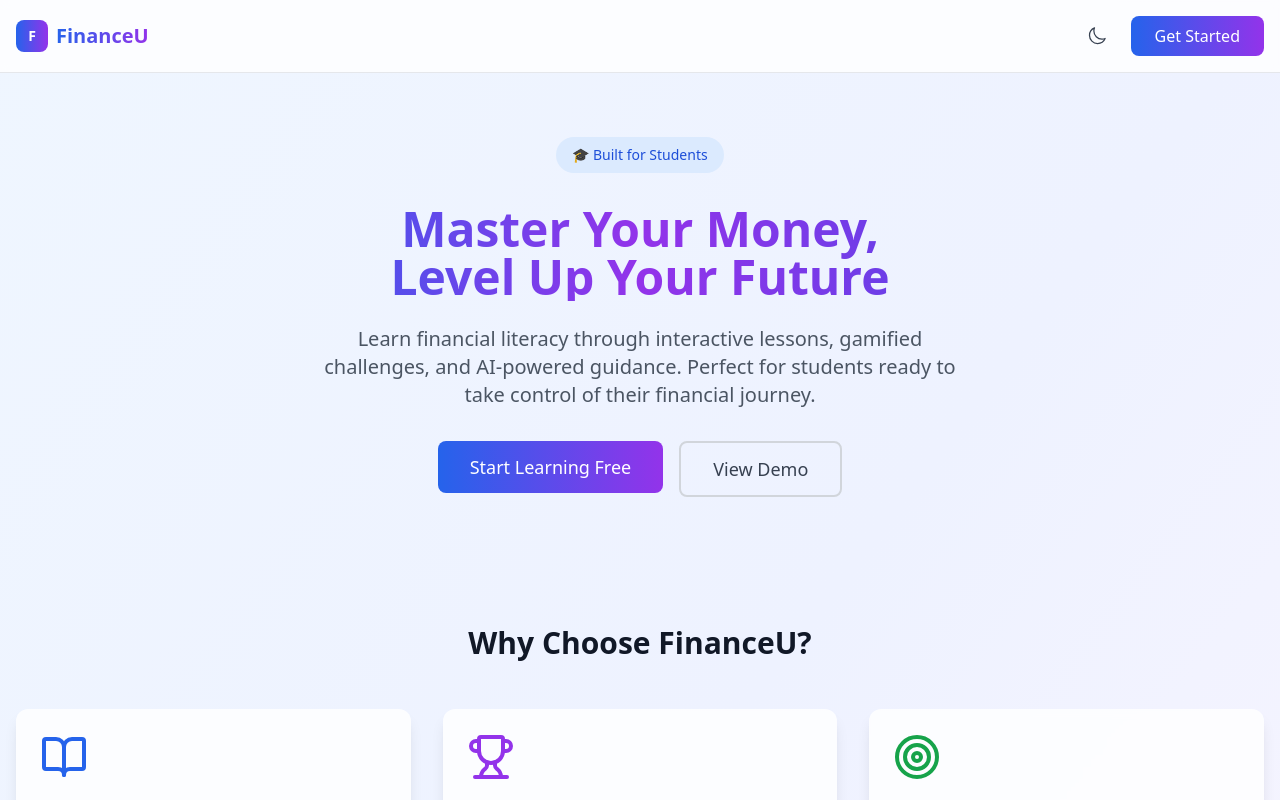
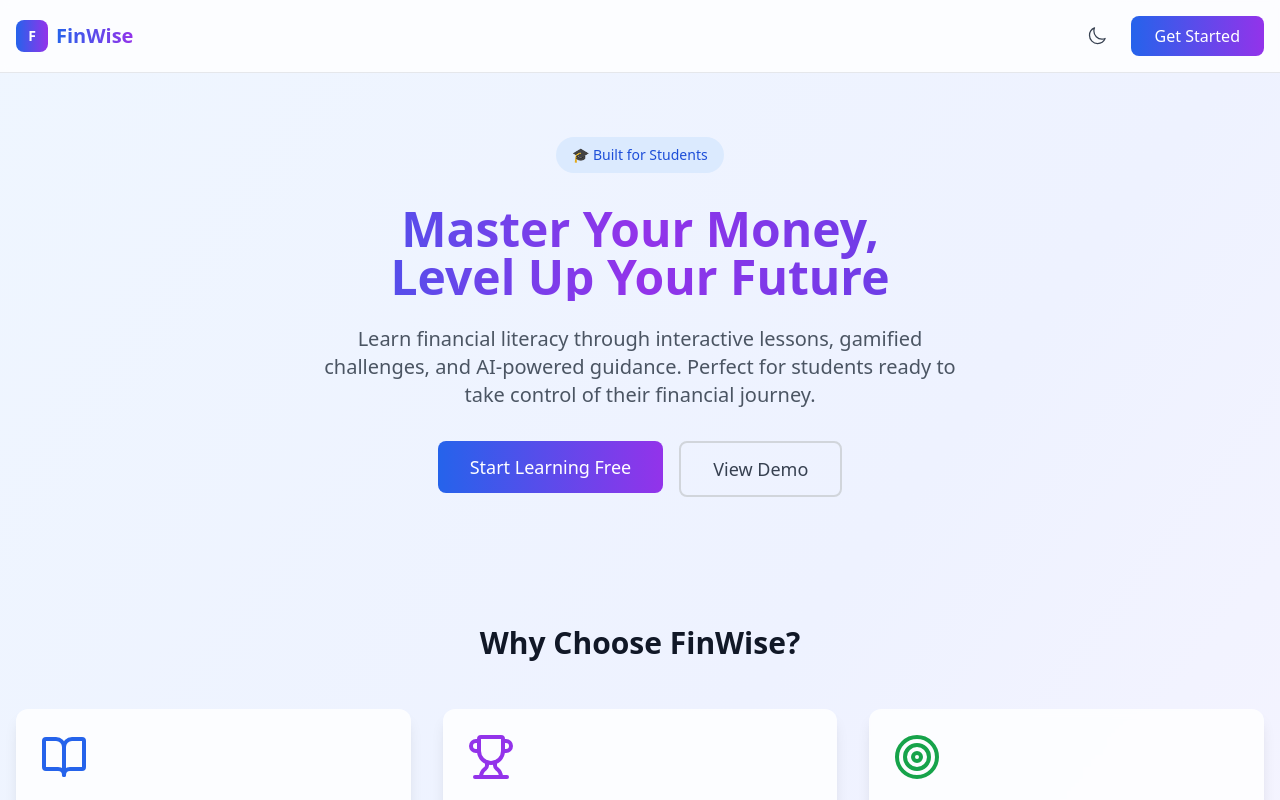
Before and after one commit to Pushkarbhangale15/FinWise, a Next.js app in the folder frontend/: page /home in a window 1280 px wide. Shown: the top 800 px of the page. Built offline with nearby package versions, Linux system fonts and the light colour scheme.

Commit message:
refactor: update references from FinanceU to FinWise across the application

```diff
--- a/frontend/src/app/auth/login/page.jsx
+++ b/frontend/src/app/auth/login/page.jsx
@@ -21,7 +21,7 @@ import { useRouter } from "next/navigation";
 
 const LoginPage = () => {
   const router = useRouter();
-  const [email, setEmail] = useState("demo@financeu.com");
+  const [email, setEmail] = useState("demo@FinWise.com");
   const [password, setPassword] = useState("demo123");
   const [error, setError] = useState("");
   const { theme } = useTheme();
@@ -136,7 +136,7 @@ const LoginPage = () => {
                 variant="body1"
                 sx={{ color: theme === "dark" ? "#d1d5db" : "#6b7280" }}
               >
-                Sign in to your FinanceU account
+                Sign in to your FinWise account
               </Typography>
             </Box>
           </motion.div>
--- a/frontend/src/app/auth/signup/page.jsx
+++ b/frontend/src/app/auth/signup/page.jsx
@@ -138,7 +138,7 @@ const SignupPage = () => {
                 variant="body1"
                 sx={{ color: theme === "dark" ? "#d1d5db" : "#6b7280" }}
               >
-                Get started with FinanceU
+                Get started with FinWise
               </Typography>
             </Box>
           </motion.div>
--- a/frontend/src/app/budget-planner/page.jsx
+++ b/frontend/src/app/budget-planner/page.jsx
@@ -691,7 +691,7 @@ export default function BudgetPlannerPage() {
               <span className="text-white font-bold text-sm">F</span>
             </div>
             <span className="text-xl font-bold bg-gradient-to-r from-blue-600 to-purple-600 bg-clip-text text-transparent dark:text-white">
-              FinanceU
+              FinWise
             </span>
           </Link>
           <div className="flex items-center gap-2">
@@ -733,7 +733,7 @@ export default function BudgetPlannerPage() {
                 <span className="text-white font-bold text-sm">F</span>
               </motion.div>
               <span className="text-xl font-bold bg-gradient-to-r from-blue-600 to-purple-600 bg-clip-text text-transparent">
-                FinanceU
+                FinWise
               </span>
             </Link>
 
--- a/frontend/src/app/dashboard/page.jsx
+++ b/frontend/src/app/dashboard/page.jsx
@@ -346,7 +346,7 @@ export default function Dashboard() {
                 <span className="text-white font-bold text-sm">F</span>
               </motion.div>
               <span className="text-xl font-bold bg-gradient-to-r from-blue-600 to-purple-600 bg-clip-text text-transparent">
-                FinanceU
+                FinWise
               </span>
             </Link>
 
--- a/frontend/src/app/goals/page.jsx
+++ b/frontend/src/app/goals/page.jsx
@@ -306,7 +306,7 @@ const GoalTracker = () => {
                 <span className="text-white font-bold text-sm">F</span>
               </motion.div>
               <span className="text-xl font-bold bg-gradient-to-r from-blue-600 to-purple-600 bg-clip-text text-transparent">
-                FinanceU
+                FinWise
               </span>
             </Link>
 
--- a/frontend/src/app/home/page.jsx
+++ b/frontend/src/app/home/page.jsx
@@ -59,7 +59,7 @@ export default function HomePage() {
               <span className="text-white font-bold text-sm">F</span>
             </div>
             <span className="text-xl font-bold bg-gradient-to-r from-blue-600 to-purple-600 bg-clip-text text-transparent">
-              FinanceU
+              FinWise
             </span>
           </div>
           <div className="flex items-center gap-4">
@@ -140,7 +140,7 @@ export default function HomePage() {
           transition={{ duration: 0.5 }}
           className="text-3xl font-bold text-center mb-12 dark:text-white"
         >
-          Why Choose FinanceU?
+          Why Choose FinWise?
         </motion.h2>
         <motion.div
           initial="hidden"
@@ -233,7 +233,7 @@ export default function HomePage() {
           </h2>
           <p className="text-xl mb-8 opacity-90">
             Join thousands of students who are already mastering their money
-            with FinanceU
+            with FinWise
           </p>
           <Link href="/dashboard">
             <button className="bg-white text-blue-600 hover:bg-gray-100 px-8 py-3 rounded-lg font-medium text-lg transition-all duration-200 transform hover:scale-105">
@@ -252,7 +252,7 @@ export default function HomePage() {
       >
         <div className="container mx-auto px-4 py-8 text-center text-gray-600 dark:text-gray-400">
           <p>
-            &copy; 2025 FinanceU. Built with ❤️ for students, by students. 🚀
+            &copy; 2025 FinWise. Built with ❤️ for students, by students. 🚀
           </p>
         </div>
       </motion.footer>
--- a/frontend/src/app/layout.jsx
+++ b/frontend/src/app/layout.jsx
@@ -13,9 +13,9 @@ const geistMono = Geist_Mono({
 });
 
 export const metadata = {
-  title: "FinanceU",
+  title: "FinWise",
   description:
-    "FinanceU is a platform for learning about finance and investing.",
+    "FinWise is a platform for learning about finance and investing.",
 };
 
 export default function RootLayout({ children }) {
--- a/frontend/src/app/lessons/[id]/page.jsx
+++ b/frontend/src/app/lessons/[id]/page.jsx
@@ -457,7 +457,7 @@ const QuestionDetailPage = () => {
                   <span className="text-white font-bold text-sm">F</span>
                 </motion.div>
                 <span className="text-xl font-bold bg-gradient-to-r from-blue-600 to-purple-600 bg-clip-text text-transparent">
-                  FinanceU
+                  FinWise
                 </span>
               </Link>
 
@@ -579,7 +579,7 @@ const QuestionDetailPage = () => {
                 <span className="text-white font-bold text-sm">F</span>
               </motion.div>
               <span className="text-xl font-bold bg-gradient-to-r from-blue-600 to-purple-600 bg-clip-text text-transparent">
-                FinanceU
+                FinWise
               </span>
             </Link>
 
--- a/frontend/src/app/lessons/page.jsx
+++ b/frontend/src/app/lessons/page.jsx
@@ -379,7 +379,7 @@ const QnAPage = () => {
                 <span className="text-white font-bold text-sm">F</span>
               </motion.div>
               <span className="text-xl font-bold bg-gradient-to-r from-blue-600 to-purple-600 bg-clip-text text-transparent">
-                FinanceU
+                FinWise
               </span>
             </Link>
 
--- a/frontend/src/app/mentor/page.jsx
+++ b/frontend/src/app/mentor/page.jsx
@@ -560,7 +560,7 @@
 //                 <span className="text-white font-bold text-sm">F</span>
 //               </motion.div>
 //               <span className="text-xl font-bold bg-gradient-to-r from-blue-600 to-purple-600 bg-clip-text text-transparent">
-//                 FinanceU
+//                 FinWise
 //               </span>
 //             </Link>
 
@@ -1470,7 +1470,7 @@ Would you like me to elaborate on any of these points?`,
                   <span className="text-white font-bold text-sm">F</span>
                 </motion.div>
                 <span className="text-xl font-bold bg-gradient-to-r from-blue-600 to-purple-600 bg-clip-text text-transparent">
-                  FinanceU
+                  FinWise
                 </span>
               </Link>
 
--- a/frontend/src/app/qna/[id]/page.jsx
+++ b/frontend/src/app/qna/[id]/page.jsx
@@ -457,7 +457,7 @@ const QuestionDetailPage = () => {
                   <span className="text-white font-bold text-sm">F</span>
                 </motion.div>
                 <span className="text-xl font-bold bg-gradient-to-r from-blue-600 to-purple-600 bg-clip-text text-transparent">
-                  FinanceU
+                  FinWise
                 </span>
               </Link>
 
@@ -579,7 +579,7 @@ const QuestionDetailPage = () => {
                 <span className="text-white font-bold text-sm">F</span>
               </motion.div>
               <span className="text-xl font-bold bg-gradient-to-r from-blue-600 to-purple-600 bg-clip-text text-transparent">
-                FinanceU
+                FinWise
               </span>
             </Link>
 
--- a/frontend/src/app/qna/page.jsx
+++ b/frontend/src/app/qna/page.jsx
@@ -426,7 +426,7 @@ const QnAPage = () => {
                 <span className="text-white font-bold text-sm">F</span>
               </motion.div>
               <span className="text-xl font-bold bg-gradient-to-r from-blue-600 to-purple-600 bg-clip-text text-transparent">
-                FinanceU
+                FinWise
               </span>
             </Link>
 
```
Also changed, not shown: 2 other files (tests, documents, lock files or other folders).
